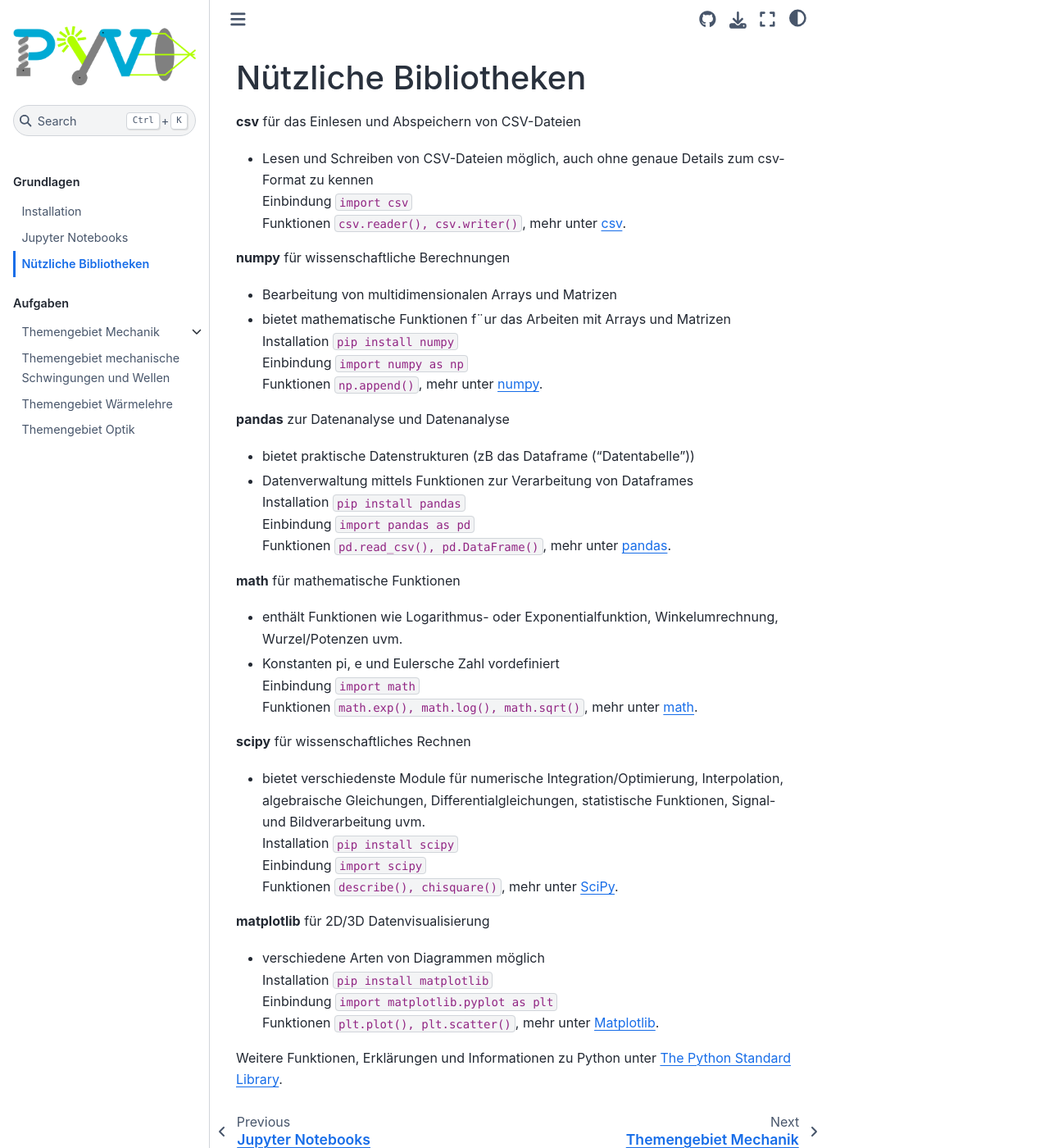
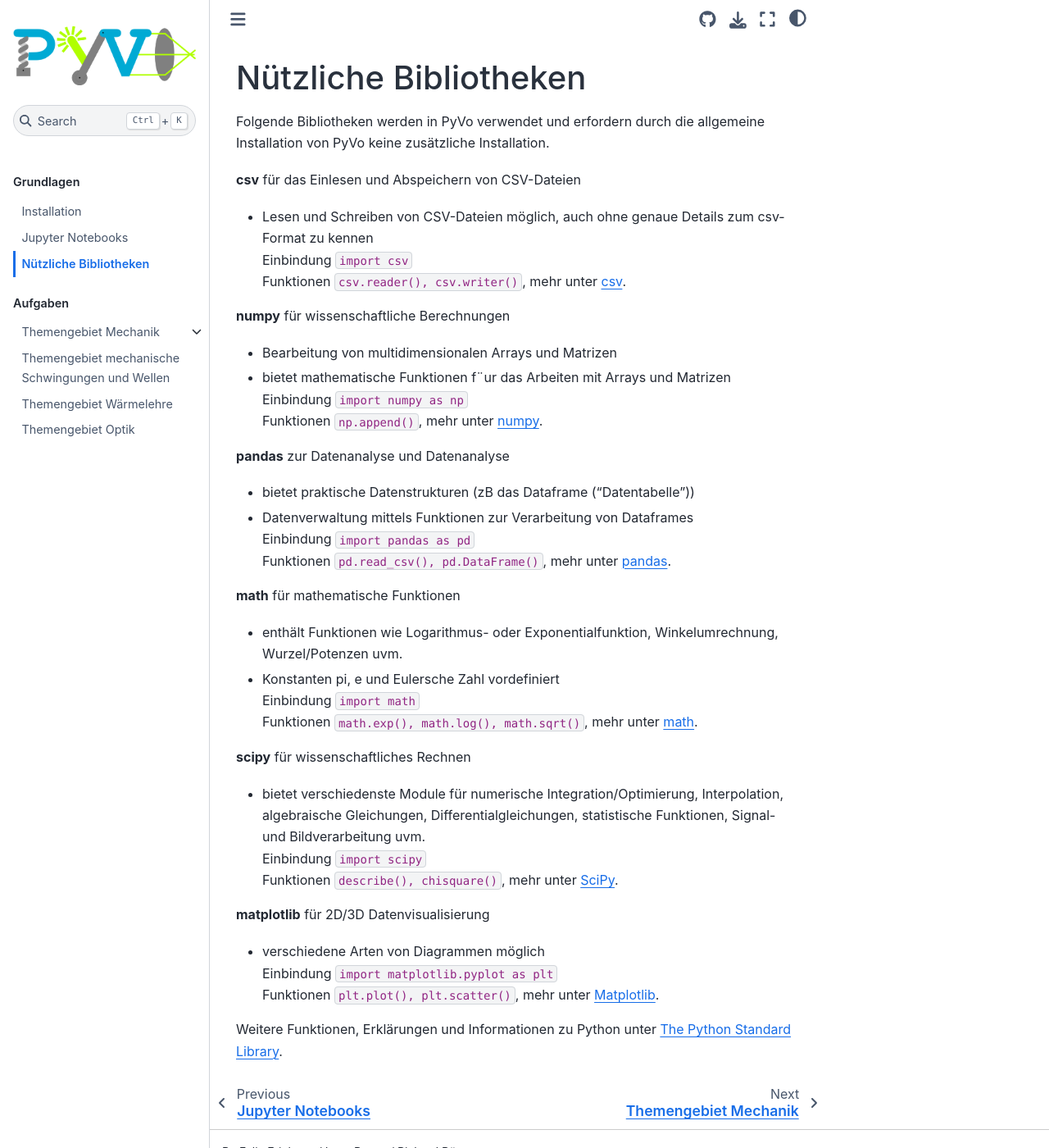
Before and after one commit to BoernerLab/PyVo, a Jupyter Book: the page built from docs/content/Grundlagen/bibliotheken.md, in a window 1280 px wide and 1400 px high. Shown: the whole window at 82% size. Built offline with Jupyter Book 1.0.4 settings and Sphinx 7.4.7 and the Sphinx Book theme 1.1.4, drawn with Linux system fonts in a browser that asks for light colours.

```diff
--- a/docs/content/Grundlagen/bibliotheken.md
+++ b/docs/content/Grundlagen/bibliotheken.md
@@ -1,4 +1,6 @@
 # Nützliche Bibliotheken
+
+Folgende Bibliotheken werden in PyVo verwendet und erfordern durch die allgemeine Installation von PyVo keine zusätzliche Installation.
 
 **csv** für das Einlesen und Abspeichern von CSV-Dateien<br>
 - Lesen und Schreiben von CSV-Dateien möglich, auch ohne genaue Details zum csv-Format zu kennen<br>
@@ -8,14 +10,12 @@
 **numpy** für wissenschaftliche Berechnungen
 - Bearbeitung von multidimensionalen Arrays und Matrizen
 - bietet mathematische Funktionen f¨ur das Arbeiten mit Arrays und Matrizen<br>
-Installation `pip install numpy`<br>
 Einbindung `import numpy as np`<br>
 Funktionen `np.append()`, mehr unter [numpy](https://numpy.org/doc/stable/reference/).
 
 **pandas** zur Datenanalyse und Datenanalyse
 - bietet praktische Datenstrukturen (zB das Dataframe ("Datentabelle"))
 - Datenverwaltung mittels Funktionen zur Verarbeitung von Dataframes<br>
-Installation `pip install pandas`<br>
 Einbindung `import pandas as pd`<br>
 Funktionen `pd.read_csv(), pd.DataFrame()`, mehr unter [pandas](https://pandas.pydata.org/docs/reference/index.html).
 
@@ -28,13 +28,11 @@
 
 **scipy** für wissenschaftliches Rechnen
 - bietet verschiedenste Module für numerische Integration/Optimierung, Interpolation, algebraische Gleichungen, Differentialgleichungen, statistische Funktionen, Signal- und Bildverarbeitung uvm.<br>
-Installation `pip install scipy`<br>
 Einbindung `import scipy`<br>
 Funktionen `describe(), chisquare()`, mehr unter [SciPy](https://docs.scipy.org/doc/scipy/tutorial/general.html).
 
 **matplotlib** für 2D/3D Datenvisualisierung
 - verschiedene Arten von Diagrammen möglich<br>
-Installation `pip install matplotlib`<br>
 Einbindung `import matplotlib.pyplot as plt`<br>
 Funktionen `plt.plot(), plt.scatter()`, mehr unter [Matplotlib](https://matplotlib.org/3.1.1/api/pyplot_summary.html).
 
```
Also changed, not shown: docs/content/Grundlagen/installation.md (+2 -2 lines).
